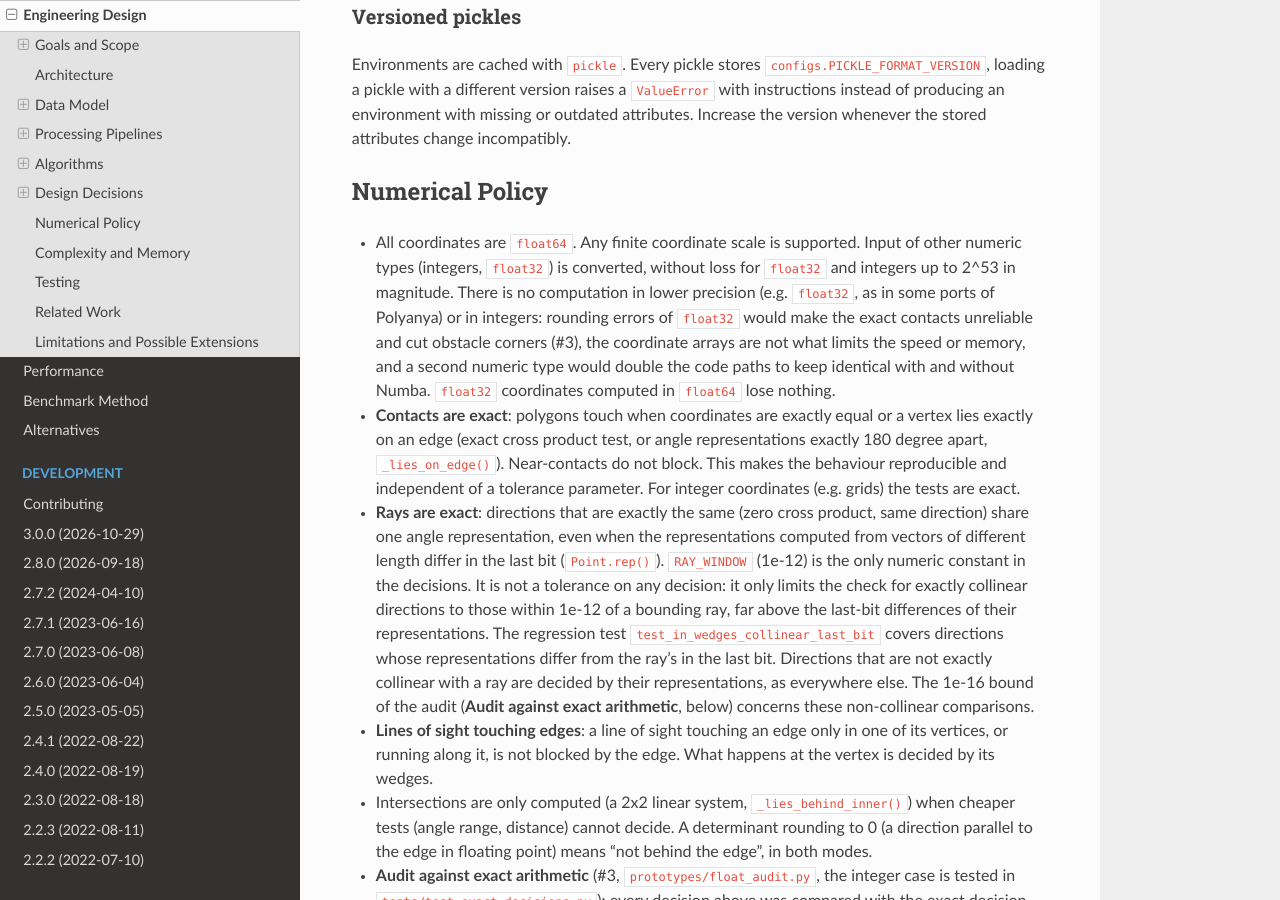
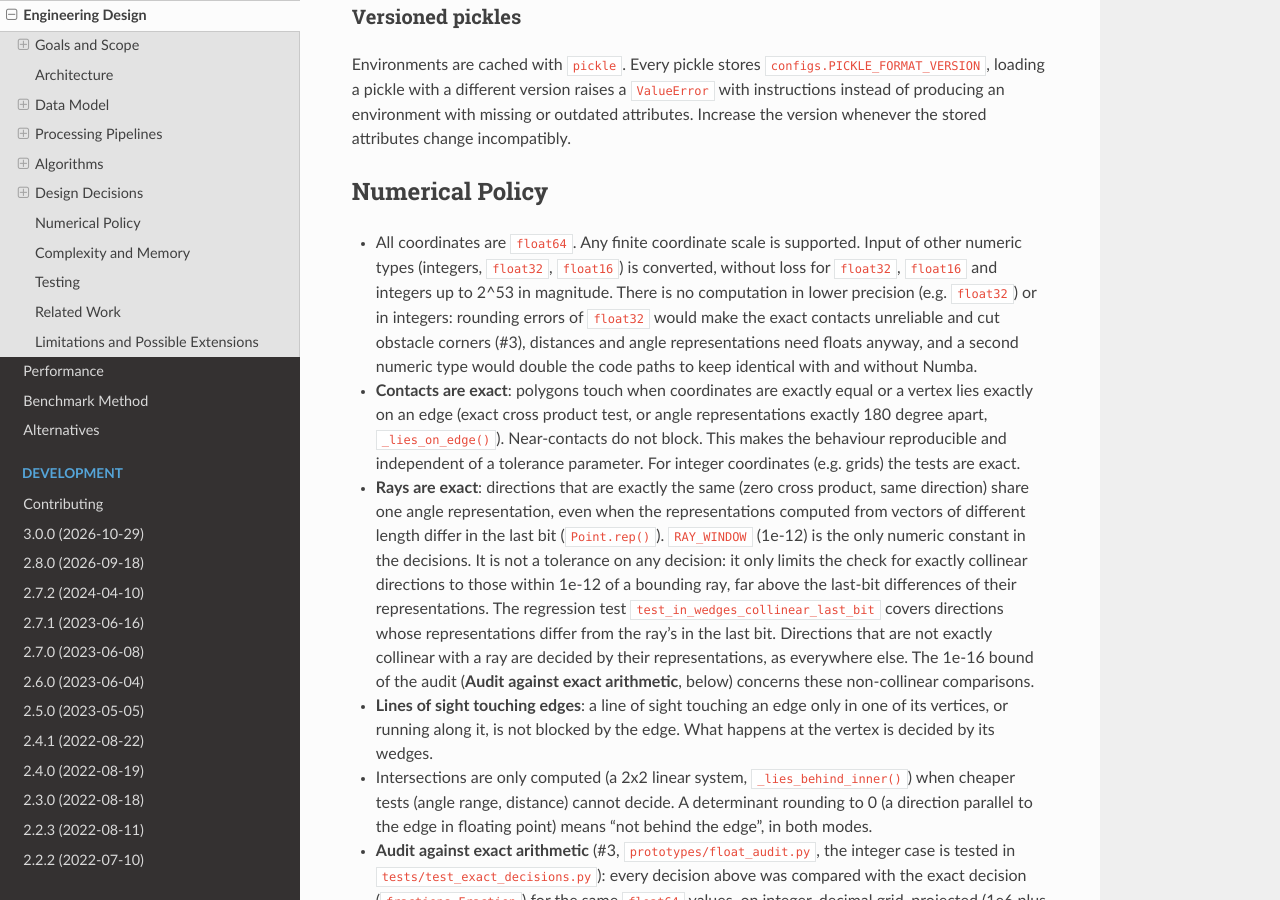
Before and after one commit to jannikmi/extremitypathfinder, a Sphinx documentation site: the page built from docs/8_design.rst, in a window 1280 px wide and 900 px high, scrolled down 17192 px. Built offline with Sphinx 7.4.7 and the Read the Docs theme 3.1.0, drawn with Linux system fonts in a browser that asks for light colours.

Commit message:
docs, tests: address the review of #274
- bound the integer exactness claim to 2^20 (the audited range), name float16 consistently
- drop the unmeasured speed/memory reason, give reasons for the rejected options in the decision log
- the list case of the test also passes the query points as lists; docstring states what is asserted
- the documentation change gets a user-facing changelog entry

Co-Authored-By: Claude Opus 5.5 <noreply@anthropic.com>

```diff
--- a/CHANGELOG.rst
+++ b/CHANGELOG.rst
@@ -90,6 +90,8 @@ other changes:
   the crossing point). The crossing test solves its 2×2 system in closed form instead of with ``numpy.linalg.solve``
   and is exact for integer coordinates: valid polygons touching themselves with a vertex on an edge were rejected
   for one of the two vertex numberings.
+- documentation: the accepted numeric types of the coordinates (integers, ``float32``, ``float16``: converted to
+  ``float64``) and why all computations use ``float64`` (no ``float32`` or integer mode, #274).
 - documentation: ``verify=False`` does not help with query points within rounding error of an edge (#239):
   their path may be wrong and depend on the query direction. Move them onto the edge or away from it.
 - documentation: agent clearance (#167), a recipe for agents that keep a minimum distance to the obstacles:
@@ -170,7 +172,7 @@ bugfixes:
 internal:
 
 - tests: polygons and query points given as integers, ``float32`` or ``float16`` give the results of the same values
-  given as ``float64``. The documentation states the accepted numeric types and why all computations use ``float64``.
+  given as ``float64``.
 - the query algorithms (start and goal visibility, graph search, distance matrix) moved from the root module
   ``extremitypathfinder.py`` into the new module ``queries.py``, together with ``SearchResult``
   (still importable from ``extremitypathfinder`` and ``extremitypathfinder.extremitypathfinder``).
--- a/docs/1_usage.rst
+++ b/docs/1_usage.rst
@@ -23,7 +23,7 @@ The environment is initialised in one step and allows fast consecutive shortest
 Ensure that all the following conditions on the polygons are fulfilled:
 
 - numpy or python array of coordinate tuples: ``[(x1,y1), (x2,y2,)...]``.
-  The coordinates may be of any real numeric type, e.g. Python or numpy integers and floats (also ``float32``)
+  The coordinates may be Python or numpy integers and floats (also ``float32`` and ``float16``)
 - the first point is NOT repeated at the end
 - must at least contain 3 vertices, with finite coordinates
 - no consequent vertices with identical coordinates in the polygons (same coordinates in general are allowed)
@@ -50,7 +50,8 @@ Ensure that all the following conditions on the polygons are fulfilled:
     All coordinates (also start and goal) are converted to ``float64`` and all computations use ``float64``.
     The conversion does not change ``float32`` or ``float16`` values and integers up to 2^53 in magnitude,
     so the results are those of the same values given as ``float64``.
-    Integer coordinates (e.g. grids) make the decisions on contacts and visibility exact
+    Integer coordinates up to 2^20 in magnitude (polygons and query points, e.g. grids) make the decisions
+    on contacts and visibility exact
     (cf. :ref:`touching obstacles <touching>`). There is no lower precision mode, cf. the Numerical Policy in the
     :doc:`engineering design <8_design>`.
 
--- a/docs/8_design.rst
+++ b/docs/8_design.rst
@@ -760,11 +760,11 @@ Numerical Policy
 ================
 
 - All coordinates are ``float64``. Any finite coordinate scale is supported. Input of other numeric types
-  (integers, ``float32``) is converted, without loss for ``float32`` and integers up to 2^53 in magnitude.
-  There is no computation in lower precision (e.g. ``float32``, as in some ports of Polyanya) or in integers:
+  (integers, ``float32``, ``float16``) is converted, without loss for ``float32``, ``float16`` and integers
+  up to 2^53 in magnitude. There is no computation in lower precision (e.g. ``float32``) or in integers:
   rounding errors of ``float32`` would make the exact contacts unreliable and cut obstacle corners (#3),
-  the coordinate arrays are not what limits the speed or memory, and a second numeric type would double the code
-  paths to keep identical with and without Numba. ``float32`` coordinates computed in ``float64`` lose nothing.
+  distances and angle representations need floats anyway, and a second numeric type would double the code
+  paths to keep identical with and without Numba.
 - **Contacts are exact**: polygons touch when coordinates are exactly equal or a vertex lies exactly on an edge
   (exact cross product test, or angle representations exactly 180 degree apart, ``_lies_on_edge()``).
   Near-contacts do not block. This makes the behaviour reproducible and independent of a tolerance parameter.
```
Also changed, not shown: docs/contributing/decisions.md (+2 -1 lines), 1 other file.
